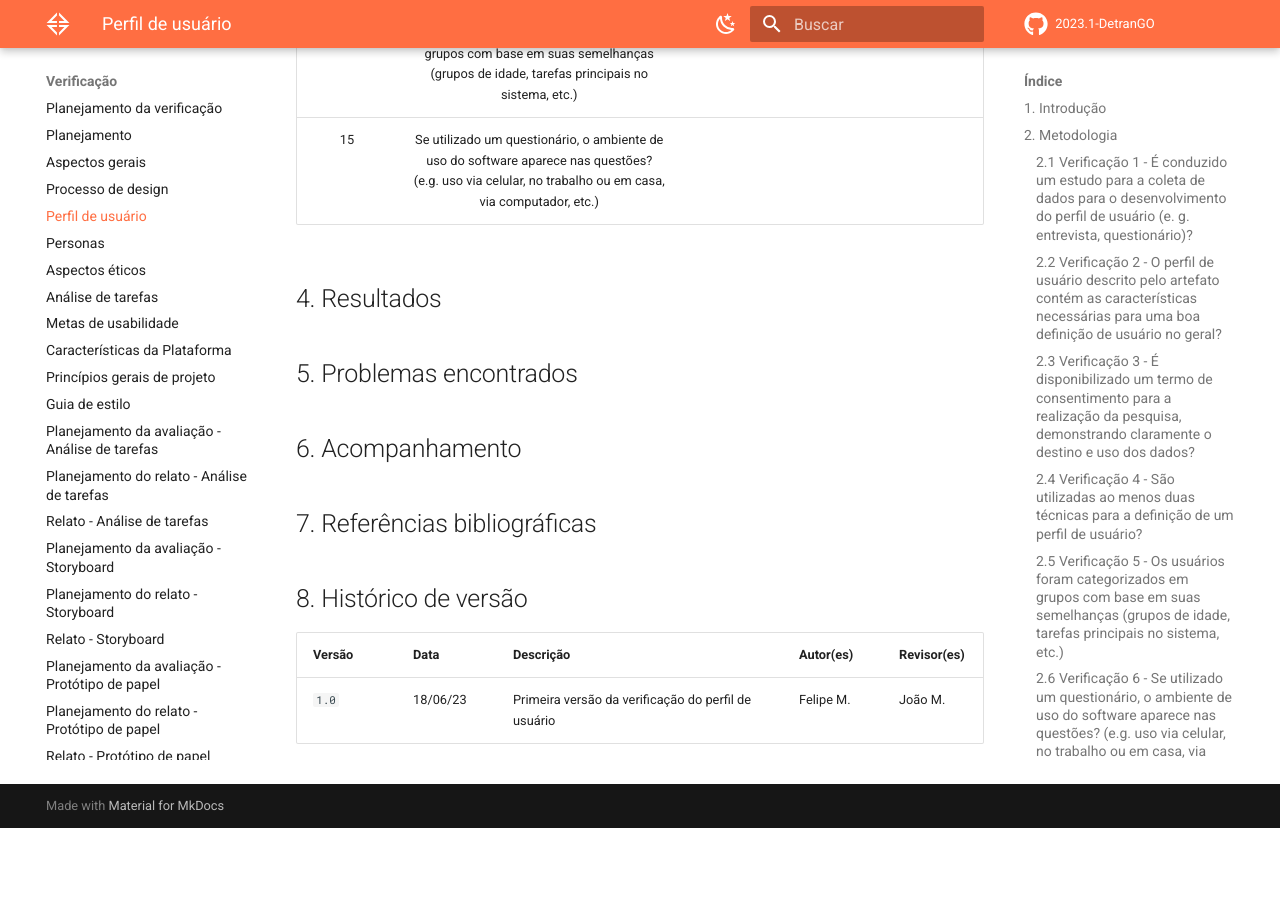
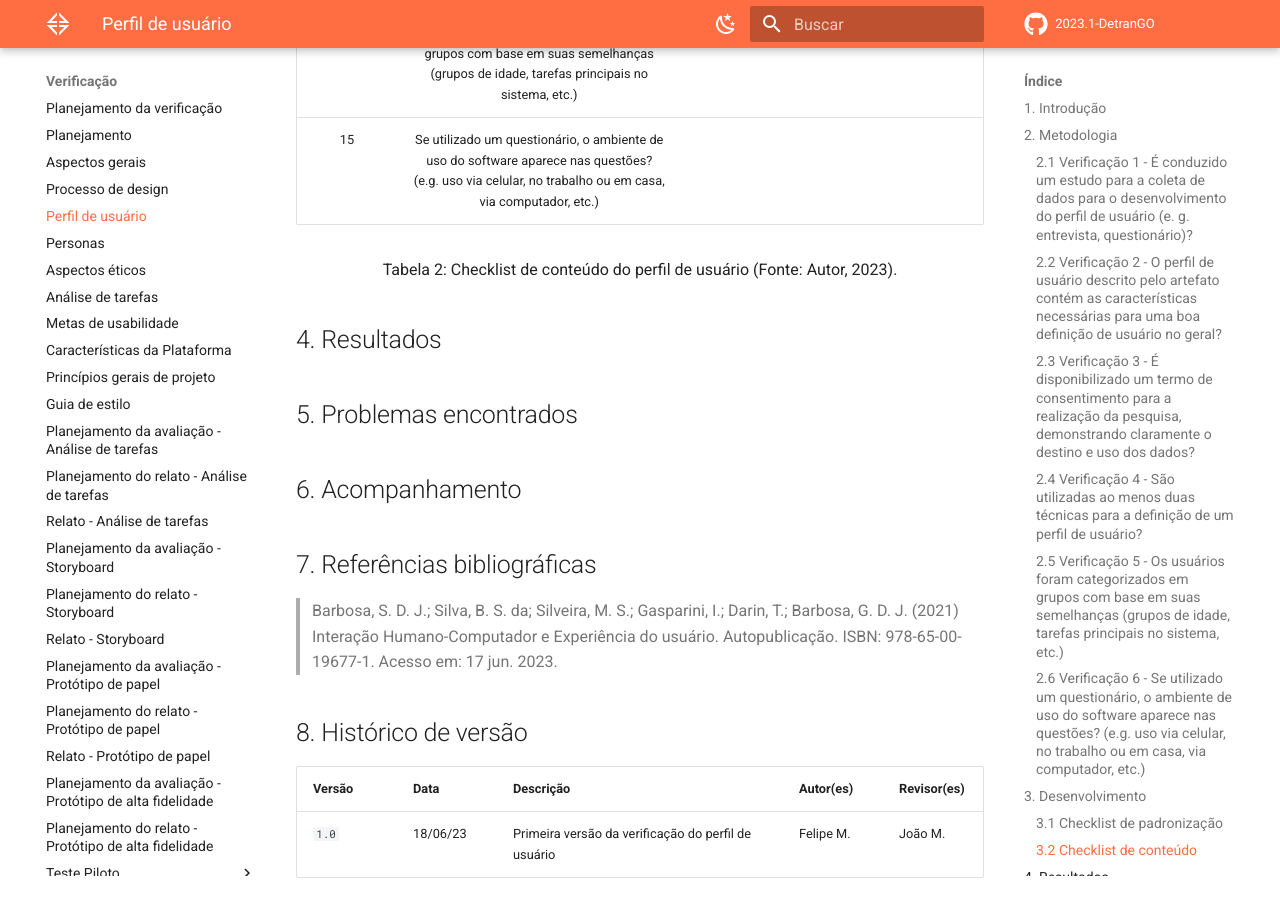
Before and after one commit to Interacao-Humano-Computador/2023.1-DetranGO, an MkDocs documentation site: the page built from docs/verificacao/perfil_de_usuario.md, in a window 1280 px wide and 900 px high, scrolled down 3803 px. Built offline with MkDocs 1.6.1 and Material for MkDocs 9.7.7, drawn with Linux system fonts in a browser that asks for light colours; comment, search, counter and statistics services are not loaded; before the commit the page ends 4631 px from its top, so only the background shows below that.

Commit message:
update: chamada de tabela e referencias

```diff
--- a/docs/verificacao/perfil_de_usuario.md
+++ b/docs/verificacao/perfil_de_usuario.md
@@ -93,6 +93,10 @@
 | 14 | Os usuários foram categorizados em grupos com base em suas semelhanças (grupos de idade, tarefas principais no sistema, etc.) | | | |
 | 15 | Se utilizado um questionário, o ambiente de uso do software aparece nas questões? (e.g. uso via celular, no trabalho ou em casa, via computador, etc.) | | | |
 
+<center>
+Tabela 2: Checklist de conteúdo do perfil de usuário (Fonte: Autor, 2023).
+</center>
+
 ## 4. Resultados
 
 ## 5. Problemas encontrados
@@ -101,6 +105,8 @@
 
 ## 7. Referências bibliográficas
 
+> Barbosa, S. D. J.; Silva, B. S. da; Silveira, M. S.; Gasparini, I.; Darin, T.; Barbosa, G. D. J. (2021) Interação Humano-Computador e Experiência do usuário. Autopublicação. ISBN: 978-65-00-19677-1. Acesso em: 17 jun. 2023.
+
 ## 8. Histórico de versão
 
 |  Versão  |   Data   |                 Descrição               |    Autor(es)   |  Revisor(es)  |
```
Also changed, not shown: docs/verificacao/caract_da_plataforma.md (+2 -0 lines).
